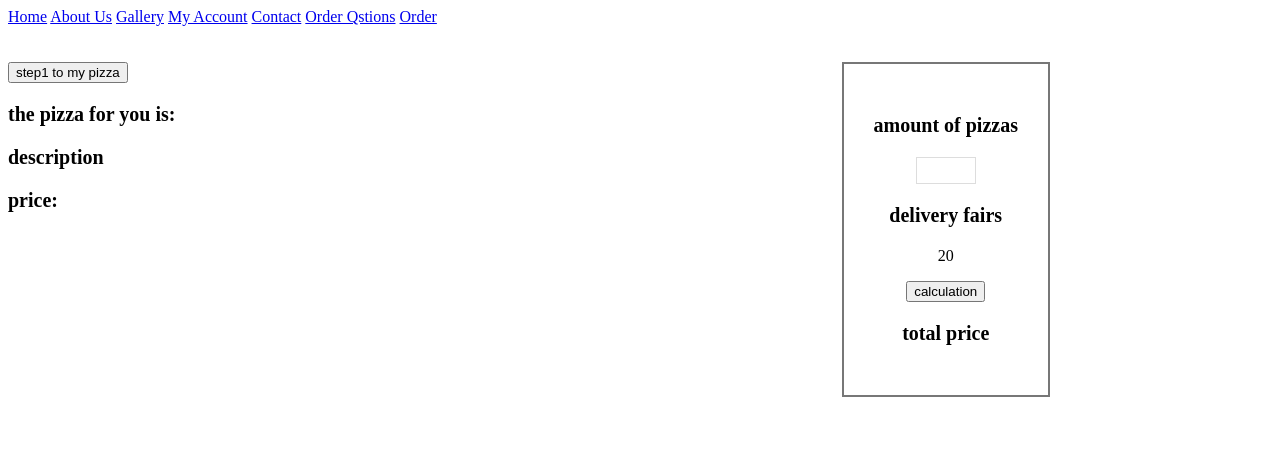
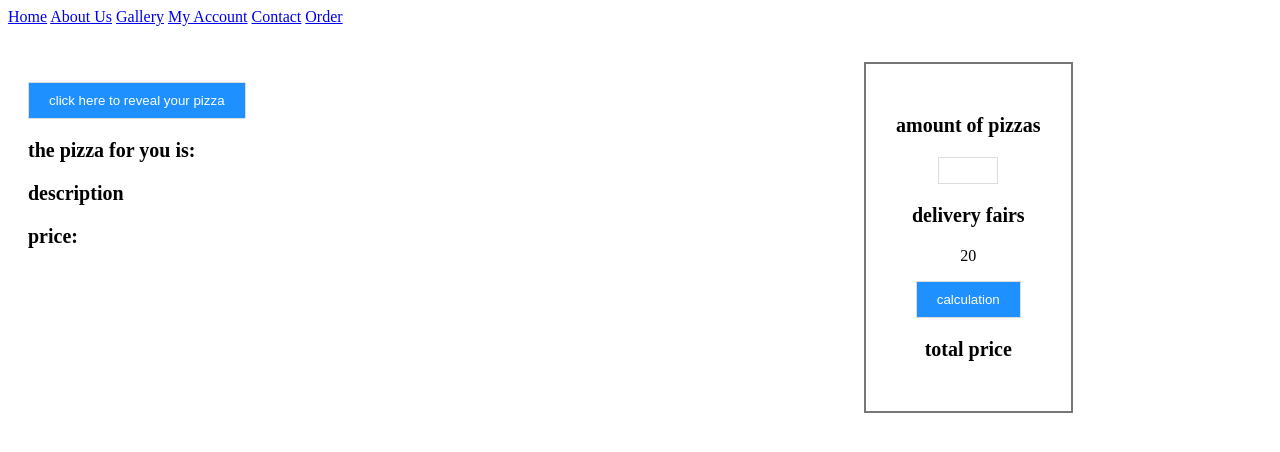
Before and after one commit to orzeharia/team3, a Python web app: template templates/order.html in a window 1280 px wide. Shown: the top 452 px of the page. Run offline with Jinja, Linux system fonts and the light colour scheme; the template is opened without the code that fills it, so the values that code supplies are empty.

Commit message:
finish or

```diff
--- a/static/pizzaCSS.css
+++ b/static/pizzaCSS.css
@@ -132,6 +132,7 @@ input {
 
 /* -------- Questions for order -------- */
 
+
 #questionOrder{
     text-align: center;
 }
@@ -146,6 +147,7 @@ input {
 
 
 #go_order{
+     background-color: yellow;
     font-size: 16px;
     cursor: pointer;
     border-radius: 50%;
@@ -163,6 +165,7 @@ input {
 
 #pizza_description{
     grid-area: pizza_description;
+    margin: 20px;
 
 
 }
--- a/static/pizzaJS.js
+++ b/static/pizzaJS.js
@@ -23,9 +23,6 @@ function SignUp() {
   }
 
 
-<<<<<<< HEAD
-  var count = 0;
-=======
 
   //sign in function
 function LogIn() {
@@ -33,14 +30,13 @@ function LogIn() {
 }
 
 
->>>>>>> 86cbaa1735d90210e7f93bf119f76a57f3d67c94
-
+var count = 0;
 
 
 
 /* go to order afer answer thw qution*/
 function go(){
-
+    console.log("ncncnc");
     findpizza();
    location.href ="../templates/order.html" ;
 
@@ -110,7 +106,7 @@ localStorage.setItem("pizzaCh",pizza);
 var pizzaForYou=0;
 function discription( ){
 
-    document.getElementById('a').innerHTML += "<input type='radio'>";
+
     document.getElementById("step1").disabled=true;
 
     pizzaForYou=localStorage.getItem("pizzaCh");
--- a/templates/Order_qestions.html
+++ b/templates/Order_qestions.html
@@ -17,8 +17,8 @@
         <a href="../templates/gallery.html">Gallery</a>
         <a href="../templates/my_account.html">My Account</a>
         <a href="../templates/contact_us.html">Contact</a>
-        <a href="../templates/Order_qestions.html">Order Qstions</a>
-        <a href="../templates/order.html">Order</a>
+        <a href="../templates/Order_qestions.html">Order </a>
+
     </header>
 
 <div id="questionOrder">
--- a/templates/order.html
+++ b/templates/order.html
@@ -11,6 +11,8 @@
     <link rel="stylesheet" href="../static/pizzaCSS.css">
 
 
+
+
 </head>
 
 <body>
@@ -21,8 +23,8 @@
         <a href="../templates/gallery.html">Gallery</a>
         <a href="../templates/my_account.html">My Account</a>
         <a href="../templates/contact_us.html">Contact</a>
-        <a href="../templates/Order_qestions.html">Order Qstions</a>
-        <a href="../templates/order.html">Order</a>
+        <a href="../templates/Order_qestions.html">Order</a>
+
     </header>
     <br><br>
     <div id="container">
@@ -31,14 +33,14 @@
             <input id="num_pizza" type="number" name="num" min="0" max="10">
            <p  class="Details"> delivery fairs  </p>
             <p id="price_delivery">20</p>
-            <button onclick="calPrice()">calculation</button>
+            <button onclick="calPrice()" class="button">calculation</button>
             <p class="Details" >total price</p>
             <p id="total_price"></p>
 
         </div>
 
         <div id="pizza_description">
-            <button id="step1" onclick="discription()">step1 to my pizza</button>
+            <button id="step1" onclick="discription()" class="button">click here to reveal your pizza</button>
            <div id="a"></div>
             <p class="Details">the pizza for you is: </p>
 
```
